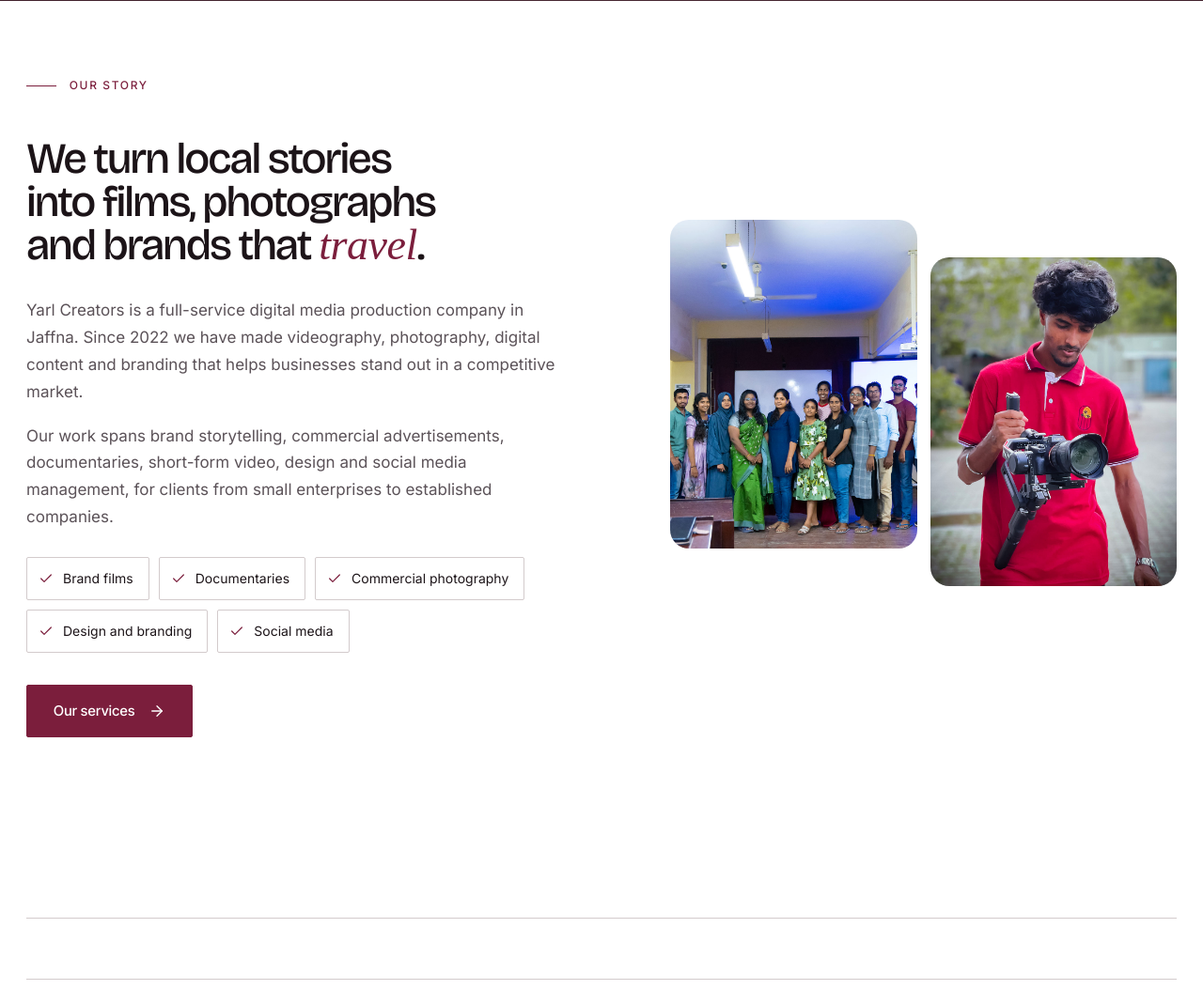
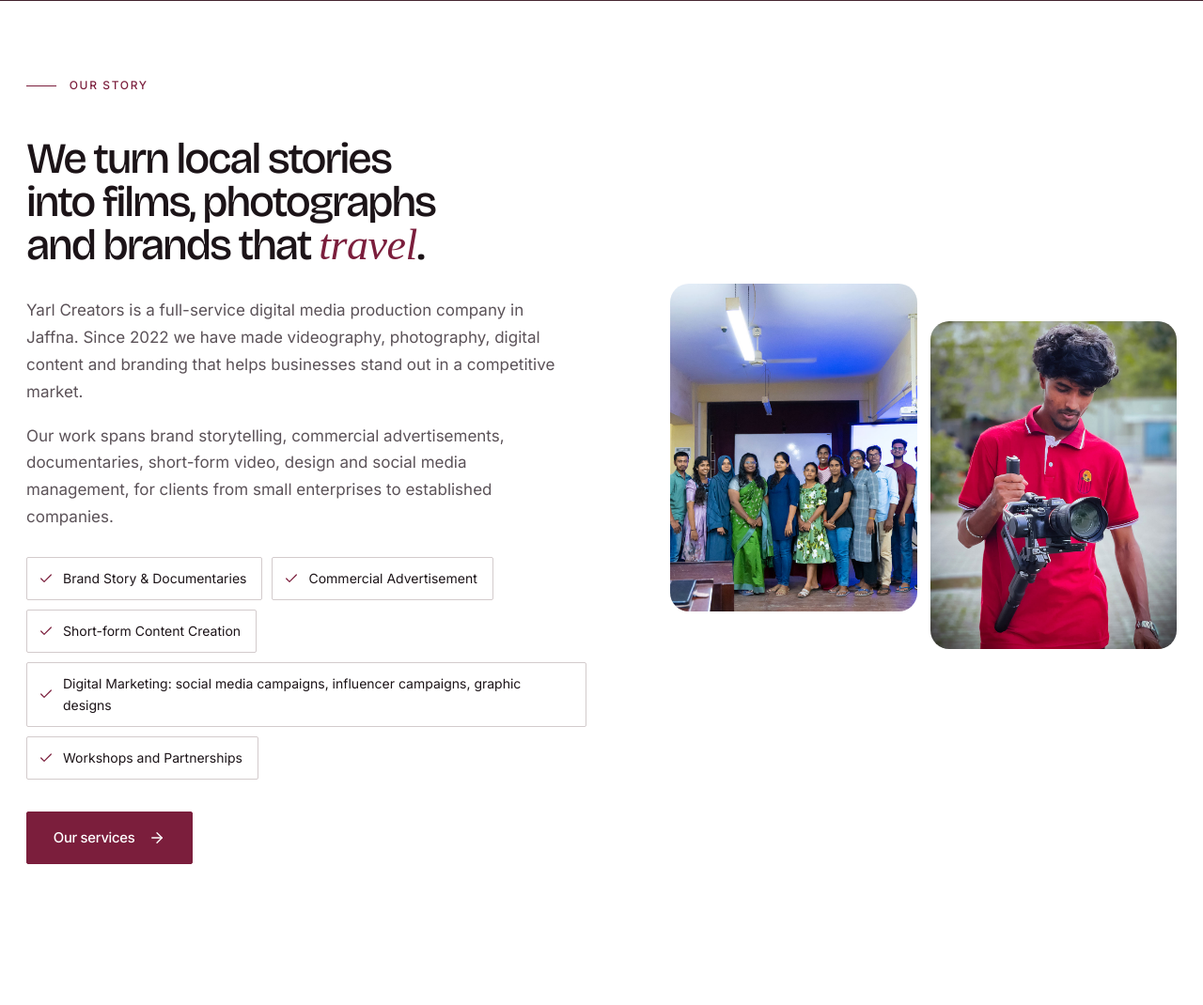
Before and after one commit to habbgate/yarlcreators, a PHP site: page /about in a window 1280 px wide. Shown: the part 415-1485 px from the top of the page at 94% size. Run offline with PHP 8.4, Linux system fonts and the light colour scheme; data comes from the database, SQL or seed files in the repository; data that the repository does not hold is empty; some web fonts are replaced; grey boxes are pictures that could not be loaded.

Commit message:
About page: replace key points with the updated services
Co-Authored-By: Claude Haiku 5.5 <noreply@anthropic.com>

```diff
--- a/about.php
+++ b/about.php
@@ -19,7 +19,7 @@ include __DIR__ . '/includes/header.php';
       <h2>We turn local stories into films, photographs and brands that <em>travel</em>.</h2>
       <p>Yarl Creators is a full-service digital media production company in Jaffna. Since 2022 we have made videography, photography, digital content and branding that helps businesses stand out in a competitive market.</p>
       <p>Our work spans brand storytelling, commercial advertisements, documentaries, short-form video, design and social media management, for clients from small enterprises to established companies.</p>
-      <ul class="tags"><li><svg viewBox="0 0 24 24" fill="none" stroke="currentColor" stroke-width="1.8" stroke-linecap="round" stroke-linejoin="round" aria-hidden="true"><path d="M20 6 9 17l-5-5"/></svg>Brand films</li><li><svg viewBox="0 0 24 24" fill="none" stroke="currentColor" stroke-width="1.8" stroke-linecap="round" stroke-linejoin="round" aria-hidden="true"><path d="M20 6 9 17l-5-5"/></svg>Documentaries</li><li><svg viewBox="0 0 24 24" fill="none" stroke="currentColor" stroke-width="1.8" stroke-linecap="round" stroke-linejoin="round" aria-hidden="true"><path d="M20 6 9 17l-5-5"/></svg>Commercial photography</li><li><svg viewBox="0 0 24 24" fill="none" stroke="currentColor" stroke-width="1.8" stroke-linecap="round" stroke-linejoin="round" aria-hidden="true"><path d="M20 6 9 17l-5-5"/></svg>Design and branding</li><li><svg viewBox="0 0 24 24" fill="none" stroke="currentColor" stroke-width="1.8" stroke-linecap="round" stroke-linejoin="round" aria-hidden="true"><path d="M20 6 9 17l-5-5"/></svg>Social media</li></ul>
+      <ul class="tags"><li><svg viewBox="0 0 24 24" fill="none" stroke="currentColor" stroke-width="1.8" stroke-linecap="round" stroke-linejoin="round" aria-hidden="true"><path d="M20 6 9 17l-5-5"/></svg>Brand Story & Documentaries</li><li><svg viewBox="0 0 24 24" fill="none" stroke="currentColor" stroke-width="1.8" stroke-linecap="round" stroke-linejoin="round" aria-hidden="true"><path d="M20 6 9 17l-5-5"/></svg>Commercial Advertisement</li><li><svg viewBox="0 0 24 24" fill="none" stroke="currentColor" stroke-width="1.8" stroke-linecap="round" stroke-linejoin="round" aria-hidden="true"><path d="M20 6 9 17l-5-5"/></svg>Short-form Content Creation</li><li><svg viewBox="0 0 24 24" fill="none" stroke="currentColor" stroke-width="1.8" stroke-linecap="round" stroke-linejoin="round" aria-hidden="true"><path d="M20 6 9 17l-5-5"/></svg>Digital Marketing: social media campaigns, influencer campaigns, graphic designs</li><li><svg viewBox="0 0 24 24" fill="none" stroke="currentColor" stroke-width="1.8" stroke-linecap="round" stroke-linejoin="round" aria-hidden="true"><path d="M20 6 9 17l-5-5"/></svg>Workshops and Partnerships</li></ul>
       <a class="btn" href="/services">Our services <span class="arr"><svg viewBox="0 0 24 24" fill="none" stroke="currentColor" stroke-width="1.8" stroke-linecap="round" stroke-linejoin="round" aria-hidden="true"><path d="M5 12h14"/><path d="m12 5 7 7-7 7"/></svg></span></a>
     </div>
     <div class="ab-photos">
```
